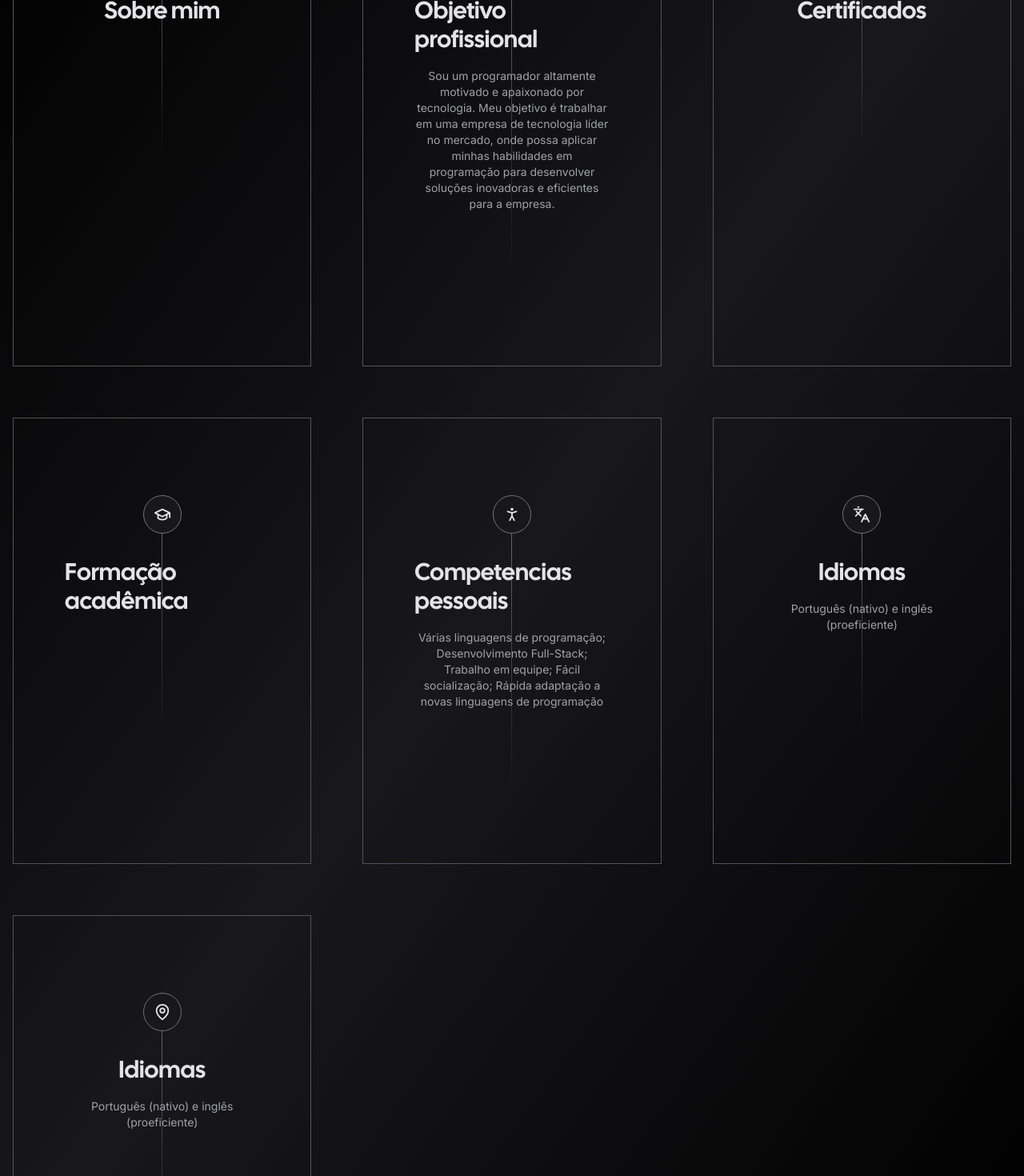
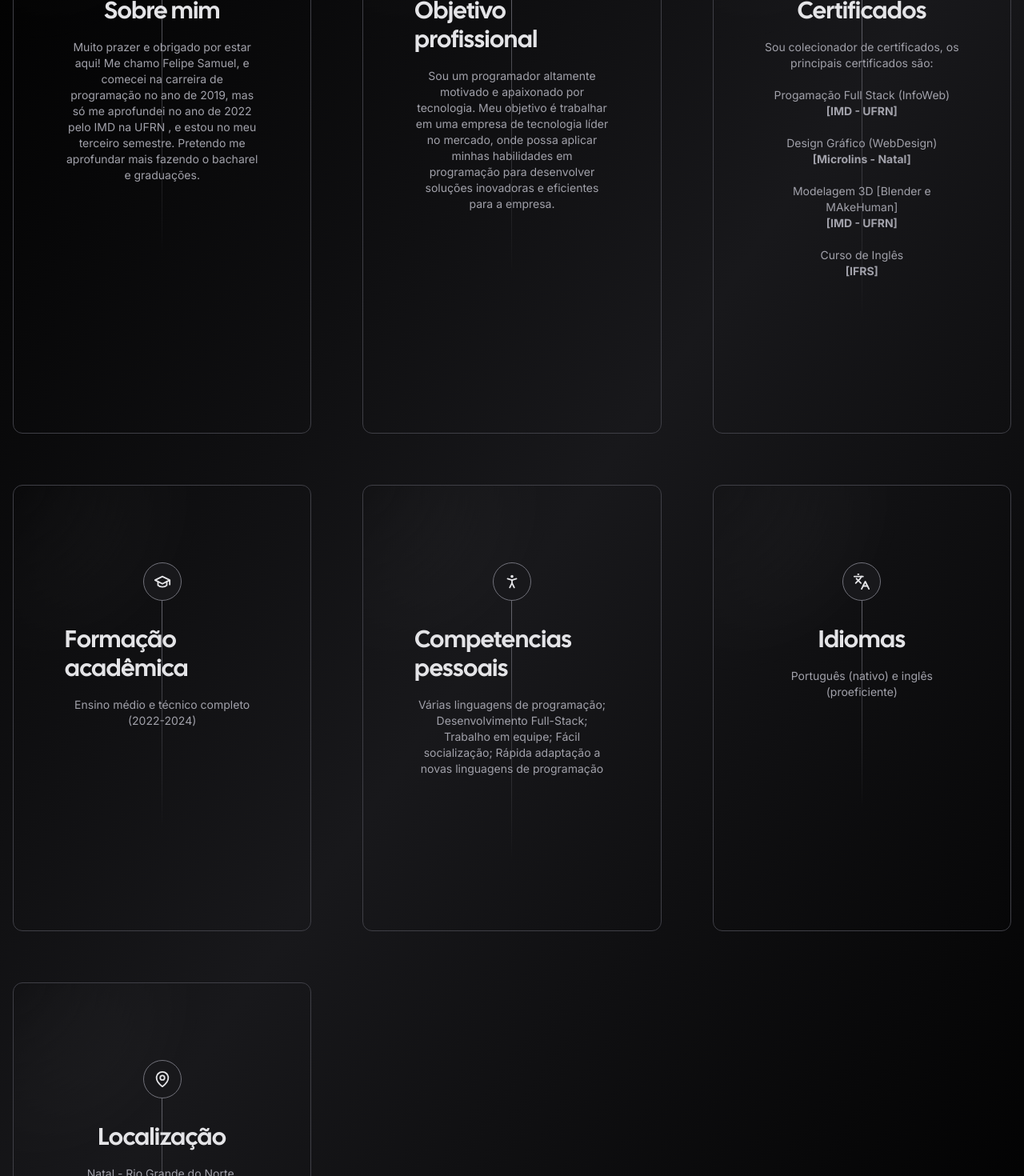
Before and after one commit to felipe-sbm/e-commerce, a Next.js app: page /curriculum in a window 1280 px wide. Shown: the part 180-1650 px from the top of the page at 80% size. Built offline with nearby package versions, Linux system fonts and the light colour scheme; no server answers; what tailwindcss-debug-screens would draw is missing.

Commit message:
Atualização do portifolio -melhora no header -finalização da aba curriculum -inicialização da aba certificados -arquivos desnecessários excluidos

```diff
--- a/app/componentes/card.tsx
+++ b/app/componentes/card.tsx
@@ -1,7 +1,43 @@
-import { PropsWithChildren } from "react";
+"use client";
+import {
+	motion,
+	useMotionTemplate,
+	useMotionValue,
+	useSpring,
+} from "framer-motion";
 
-export const Card: React.FC<PropsWithChildren> = ({ children }) => (
-  <div className="overflow-hidden relative duration-700 border rounded-x1 hover:bg-zinc-800/10 group md:gap-8 hover:border-zinc-400/50 border-zinc-600">
-    {children}
-  </div>
-);
+import { MouseEventHandler, PropsWithChildren } from "react";
+
+export const Card: React.FC<PropsWithChildren> = ({ children }) => {
+	const mouseX = useSpring(0, { stiffness: 500, damping: 100 });
+	const mouseY = useSpring(0, { stiffness: 500, damping: 100 });
+
+	function onMouseMove({ currentTarget, clientX, clientY }: any) {
+		const { left, top } = currentTarget.getBoundingClientRect();
+		mouseX.set(clientX - left);
+		mouseY.set(clientY - top);
+	}
+	const maskImage = useMotionTemplate`radial-gradient(240px at ${mouseX}px ${mouseY}px, white, transparent)`;
+	const style = { maskImage, WebkitMaskImage: maskImage };
+
+	return (
+		<div
+			onMouseMove={onMouseMove}
+			className="overflow-hidden relative duration-700 border rounded-xl hover:bg-zinc-800/10 group md:gap-8 hover:border-zinc-400/50 border-zinc-700 "
+		>
+			<div className="pointer-events-none">
+				<div className="absolute inset-0 z-0  transition duration-1000 [mask-image:linear-gradient(black,transparent)]" />
+				<motion.div
+					className="absolute inset-0 z-10  bg-gradient-to-br opacity-100  via-zinc-100/10  transition duration-1000 group-hover:opacity-50 "
+					style={style}
+				/>
+				<motion.div
+					className="absolute inset-0 z-10 opacity-0 mix-blend-overlay transition duration-1000 group-hover:opacity-100"
+					style={style}
+				/>
+			</div>
+
+			{children}
+		</div>
+	);
+};
--- a/app/componentes/nav.tsx
+++ b/app/componentes/nav.tsx
@@ -1,5 +1,5 @@
 "use client";
-import { ArrowLeft } from "lucide-react";
+import { ArrowLeftCircle, ArrowLeftSquare } from "lucide-react";
 import Link from "next/link";
 import React, { useEffect, useRef, useState } from "react";
 
@@ -57,7 +57,7 @@ export const Navigation: React.FC = () => {
               href="/"
               className="duration-200 text-zinc-300 hover:text-zinc-100"
             >
-              <ArrowLeft className="w-6 h-6 " />
+              <ArrowLeftCircle className="w-6 h-6 " />
             </Link>
           </div>
         </div>
--- a/app/curriculum/page.tsx
+++ b/app/curriculum/page.tsx
@@ -1,5 +1,13 @@
 "use client";
-import { Smile, SmilePlus, FileBadge, GraduationCap, PersonStanding, Languages, MapPin,} from "lucide-react";
+import {
+  Smile,
+  SmilePlus,
+  FileBadge,
+  GraduationCap,
+  PersonStanding,
+  Languages,
+  MapPin,
+} from "lucide-react";
 import Link from "next/link";
 import { Navigation } from "../componentes/nav";
 import { Card } from "../componentes/card";
@@ -8,31 +16,54 @@ const socials = [
   {
     icon: <Smile size={22} />,
     href: "",
-		label: "",
+    label:
+      "Muito prazer e obrigado por estar aqui! Me chamo Felipe Samuel, e comecei na carreira de programação no ano de 2019, mas só me aprofundei no ano de 2022 pelo IMD na UFRN , e estou no meu terceiro semestre. Pretendo me aprofundar mais fazendo o bacharel e graduações.",
     handle: "Sobre mim",
   },
   {
     icon: <SmilePlus size={22} />,
     href: "",
-		label: "Sou um programador altamente motivado e apaixonado por tecnologia. Meu objetivo é trabalhar em uma empresa de tecnologia líder no mercado, onde possa aplicar minhas habilidades em programação para desenvolver soluções inovadoras e eficientes para a empresa.",
+    label:
+      "Sou um programador altamente motivado e apaixonado por tecnologia. Meu objetivo é trabalhar em uma empresa de tecnologia líder no mercado, onde possa aplicar minhas habilidades em programação para desenvolver soluções inovadoras e eficientes para a empresa.",
     handle: "Objetivo profissional",
   },
   {
     icon: <FileBadge size={22} />,
-		href: "",
-		label: "",
+    href: "/certificados/page.tsx",
+    label: (
+      <div>
+        {"Sou colecionador de certificados, os principais certificados são:"}
+        <br /> <br />
+        {"Progamação Full Stack (InfoWeb)"}
+        <br />
+        <strong>{"[IMD - UFRN]"}</strong>
+        <br /> <br />
+        {"Design Gráfico (WebDesign)"}
+        <br />
+        <strong>{"[Microlins - Natal]"}</strong>
+        <br /> <br />
+        {"Modelagem 3D [Blender e MAkeHuman]"}
+        <br />
+        <strong>{"[IMD - UFRN]"}</strong>
+        <br /> <br />
+        {"Curso de Inglês"}
+        <br />
+        <strong>{"[IFRS]"}</strong>
+      </div>
+    ),
     handle: "Certificados",
   },
   {
     icon: <GraduationCap size={22} />,
     href: "",
-		label: "",
+    label: "Ensino médio e técnico completo (2022-2024)",
     handle: "Formação acadêmica",
   },
   {
     icon: <PersonStanding size={22} />,
     href: "",
-		label: "Várias linguagens de programação; Desenvolvimento Full-Stack; Trabalho em equipe; Fácil socialização; Rápida adaptação a novas linguagens de programação",
+    label:
+      "Várias linguagens de programação; Desenvolvimento Full-Stack; Trabalho em equipe; Fácil socialização; Rápida adaptação a novas linguagens de programação",
     handle: "Competencias pessoais",
   },
   {
@@ -44,11 +75,10 @@ const socials = [
   {
     icon: <MapPin size={22} />,
     href: "",
-		label: "Português (nativo) e inglês (proeficiente)",
-		handle: "Idiomas",
+    label: "Natal - Rio Grande do Norte, disponibilidade presencial e online",
+    handle: "Localização",
   },
 ];
-
 
 export default function Example() {
   return (
--- a/app/layout.tsx
+++ b/app/layout.tsx
@@ -37,13 +37,6 @@ export const metadata: Metadata = {
 			"max-snippet": -1,
 		},
 	},
-	twitter: {
-		title: "Chronark",
-		card: "summary_large_image",
-	},
-	icons: {
-		shortcut: "/favicon.png",
-	},
 };
 const inter = Inter({
 	subsets: ["latin"],
--- a/app/page.tsx
+++ b/app/page.tsx
@@ -37,25 +37,15 @@ export default function Home() {
       <div className="hidden w-screen h-px animate-glow md:block animate-fade-right bg-gradient-to-r from-zinc-300/0 via-zinc-300/50 to-zinc-300/0" />
       <div className="my-16 text-center animate-fade-in">
         <h2 className="text-sm text-zinc-500 ">
-          Muito prazer e obrigado por estar aqui! Me chamo{" "}
-          <Link
-            target="_blank"
-            href="https://instagram.com/felipe_sbm"
-            className="underline duration-500 hover:text-zinc-300"
-          >
-            Felipe Samuel
-          </Link>
-          , e comecei na carreira de programação no ano de 2022 pelo
-          <br />{" "}
+          Programador e WebDesigner desde 2019, técnico no{" "}
           <Link
             target="_blank"
             href="https://portal.imd.ufrn.br/portal/"
             className="underline duration-500 hover:text-zinc-300"
           >
             IMD na UFRN
-          </Link>{" "}
-          , e estou no meu terceiro semestre. Pretendo me aprofundar mais
-          fazendo o bacharel e graduações.
+          </Link>
+          , seja bem-vindo.
         </h2>
       </div>
     </div>
--- a/package.json
+++ b/package.json
@@ -16,6 +16,7 @@
     "@types/react-dom": "18.2.4",
     "@upstash/redis": "^1.20.6",
     "@vercel/analytics": "^1.1.1",
+    "@vercel/speed-insights": "^1.0.2",
     "contentlayer": "^0.3.0",
     "framer-motion": "^10.12.12",
     "lucide-react": "^0.220.0",
```
Also changed, not shown: app/curriculum/certificados/page.tsx (added), public/planetfall.png (deleted), 1 other file (tests, documents, lock files or other folders). Lines whose indentation alone changed are shown as unchanged.
